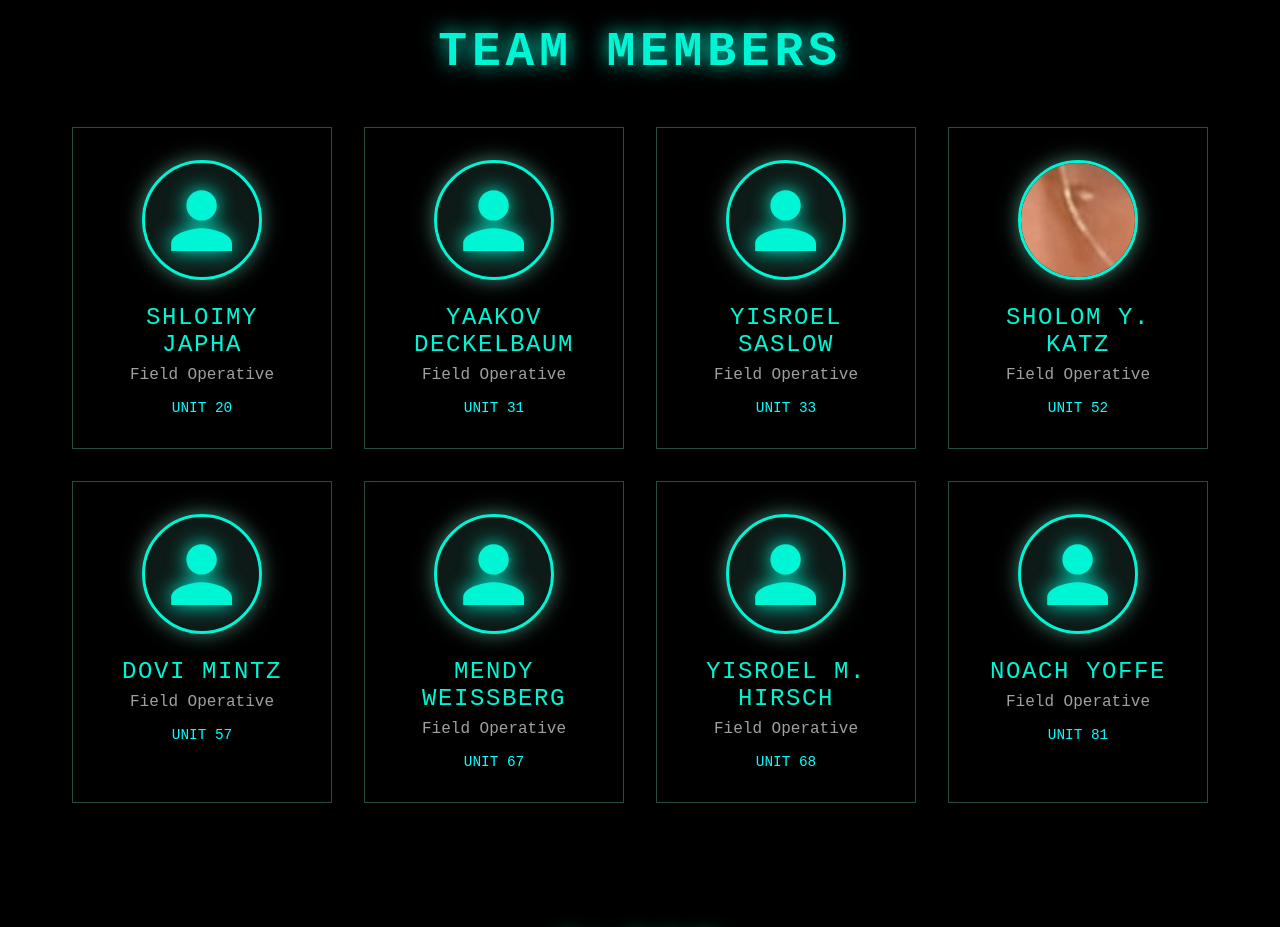
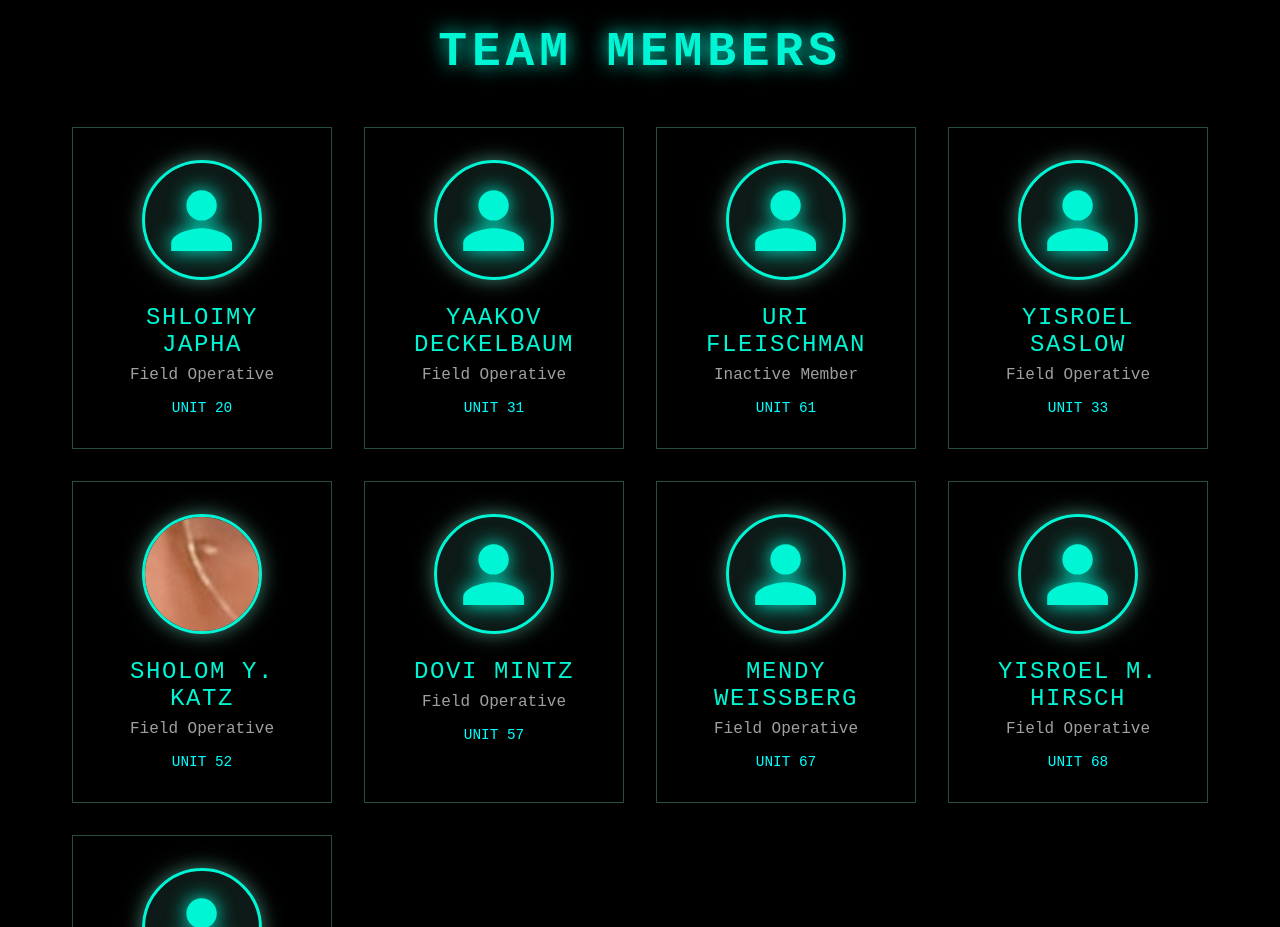
Before and after one commit to sholomkatz123-source/LCNP, a plain HTML site: page index.html in a window 1280 px wide. Shown: the part 2240-3167 px from the top of the page. Drawn offline with Linux system fonts and the light colour scheme.

Commit message:
Add team member Uri Fleischman to index.html

```diff
--- a/index.html
+++ b/index.html
@@ -1152,6 +1152,16 @@
                 <div class="team-name">Yaakov Deckelbaum</div>
                 <div class="team-role">Field Operative</div>
                 <div class="team-callsign">UNIT 31</div>
+                </div>
+            <div class="team-card">
+                <div class="team-avatar">
+                    <svg viewBox="0 0 24 24" xmlns="http://www.w3.org/2000/svg">
+                        <path d="M12 12c2.21 0 4-1.79 4-4s-1.79-4-4-4-4 1.79-4 4 1.79 4 4 4zm0 2c-2.67 0-8 1.34-8 4v2h16v-2c0-2.66-5.33-4-8-4z"/>
+                    </svg>
+                </div>
+                <div class="team-name">Uri Fleischman</div>
+                <div class="team-role">Inactive Member</div>
+                <div class="team-callsign">UNIT 61</div>
             </div>
             <div class="team-card">
                 <div class="team-avatar">
```
